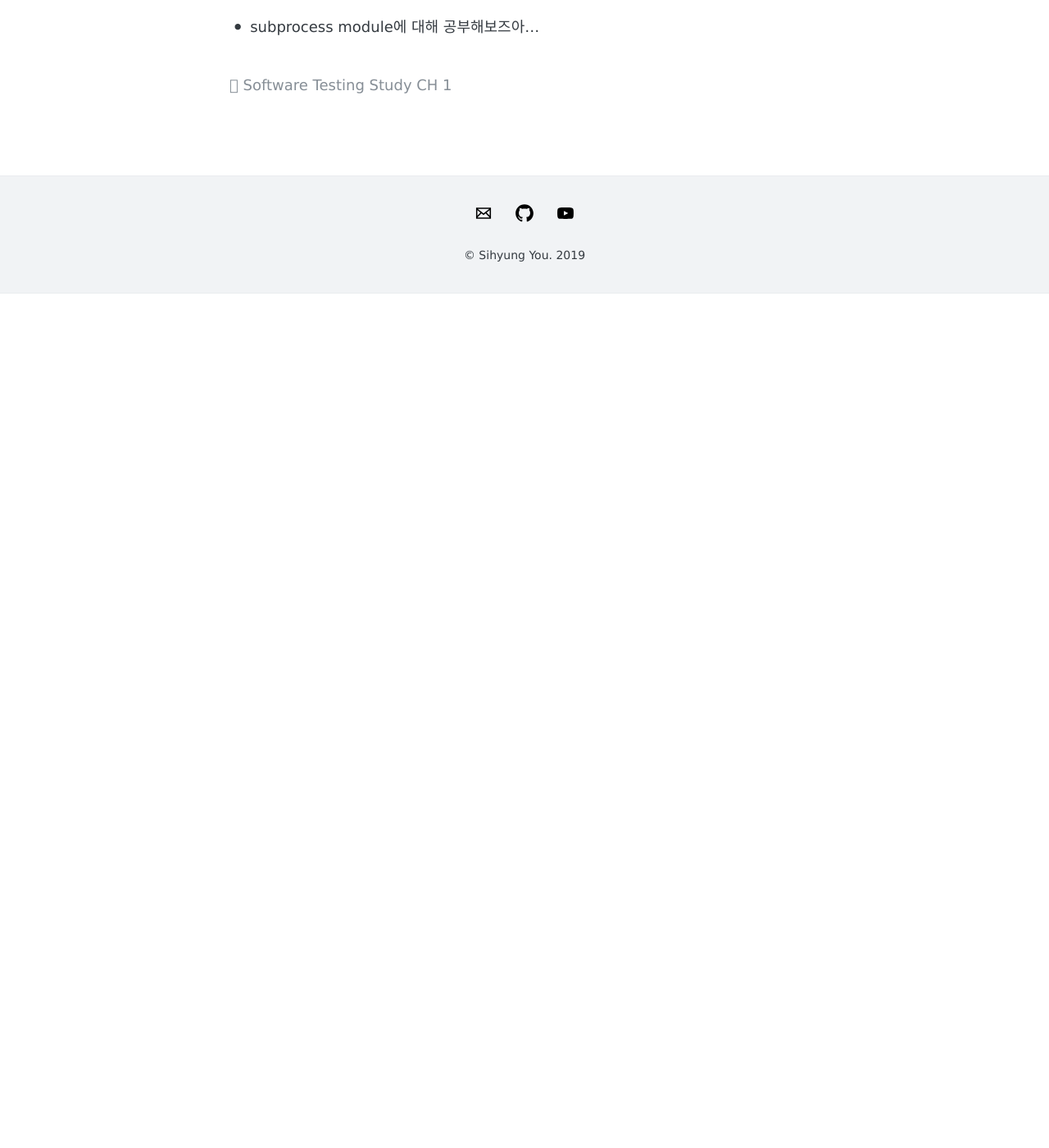
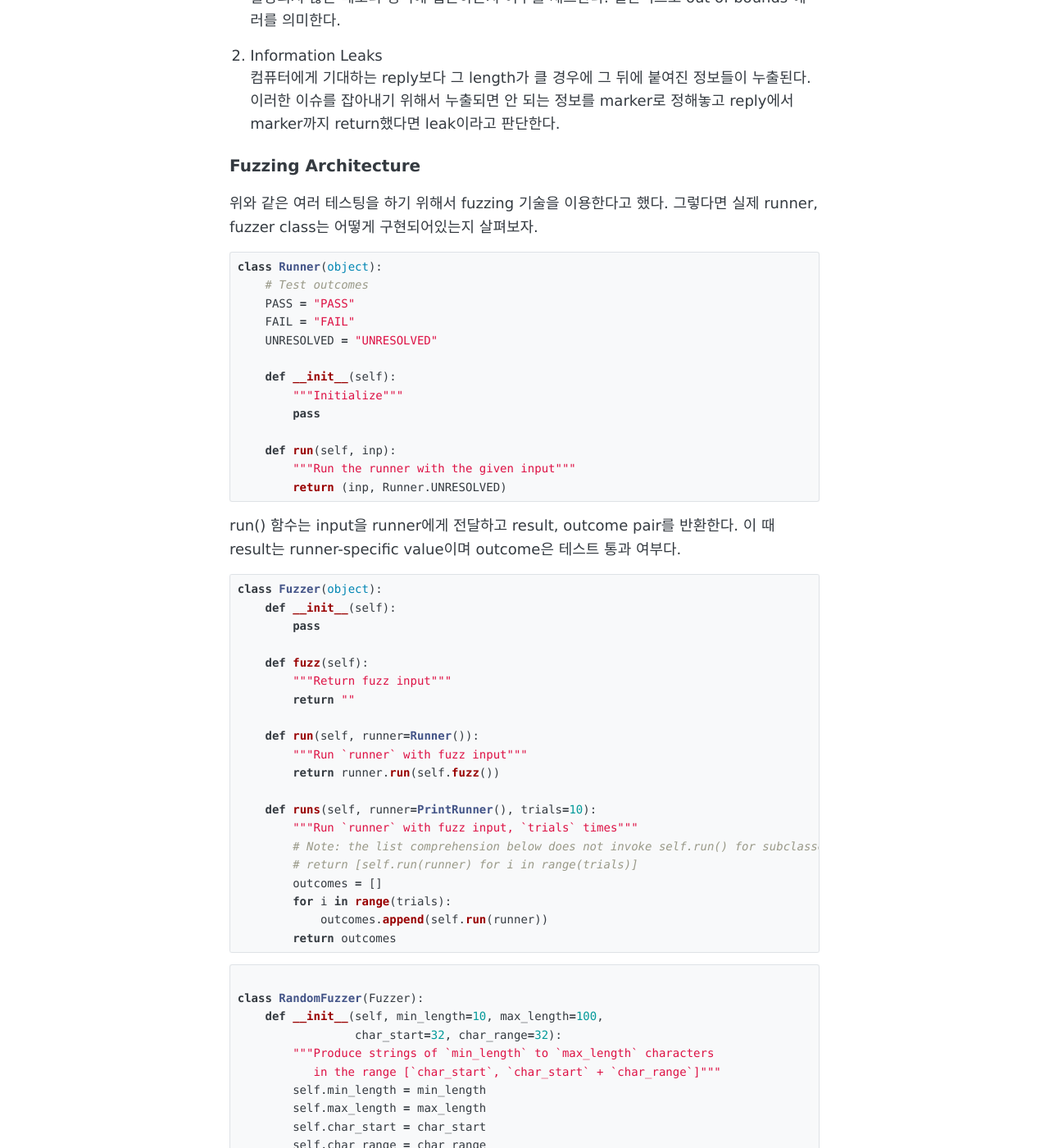
Before and after one commit to sihyungyou/sihyungyou.github.io, a Jekyll site: the page built from _posts/2019-07-23-fuzzingbook-ch2-1.md, in a window 1280 px wide and 1400 px high, scrolled down 1966 px. Shown: the whole window at 82% size. Built offline with Jekyll 4.4.1, drawn with Linux system fonts in a browser that asks for light colours; before the commit the page ends 2324 px from its top, so only the background shows below that; some of the changed text lies outside the part shown.

Commit message:
fuzzingbook-ch2-1

```diff
--- a/_posts/2019-07-23-fuzzingbook-ch2-1.md
+++ b/_posts/2019-07-23-fuzzingbook-ch2-1.md
@@ -42,10 +42,83 @@ C언어를 비롯한 대부분의 언어는 buffer overflow에 대해서 error m
 memory 영역을 벗어나는 할당의 경우 시스템의 속도가 현저히 느려지고 통제불능이 되어버려 재부팅밖에는 해결책이 없을 수 있다. 정수에 들어갈 수 없는 큰 수를 생성시켜서 이와 같은 상황에 대해 testing이 가능하다.
 
 ### Catching Errors
+위의 버그들 (hang or crash를 야기하는) 외에도 여러 에러들 또한 잡을 수 있다.
+
+1. Checking Memory Access
+할당되지 않은 메모리 영역에 접근하는지 여부를 체크한다. 일반적으로 out of bounds 에러를 의미한다.
+
+2. Information Leaks
+컴퓨터에게 기대하는 reply보다 그 length가 클 경우에 그 뒤에 붙여진 정보들이 누출된다. 이러한 이슈를 잡아내기 위해서 누출되면 안 되는 정보를 marker로 정해놓고 reply에서 marker까지 return했다면 leak이라고 판단한다.
+
+### Fuzzing Architecture
+위와 같은 여러 테스팅을 하기 위해서 fuzzing 기술을 이용한다고 했다. 그렇다면 실제 runner, fuzzer class는 어떻게 구현되어있는지 살펴보자.
+
+~~~python
+class Runner(object):
+    # Test outcomes
+    PASS = "PASS"
+    FAIL = "FAIL"
+    UNRESOLVED = "UNRESOLVED"
+
+    def __init__(self):
+        """Initialize"""
+        pass
+
+    def run(self, inp):
+        """Run the runner with the given input"""
+        return (inp, Runner.UNRESOLVED)
+~~~
+run() 함수는 input을 runner에게 전달하고 result, outcome pair를 반환한다. 이 때 result는 runner-specific value이며 outcome은 테스트 통과 여부다.
+
+~~~python
+class Fuzzer(object):
+    def __init__(self):
+        pass
+
+    def fuzz(self):
+        """Return fuzz input"""
+        return ""
+
+    def run(self, runner=Runner()):
+        """Run `runner` with fuzz input"""
+        return runner.run(self.fuzz())
+
+    def runs(self, runner=PrintRunner(), trials=10):
+        """Run `runner` with fuzz input, `trials` times"""
+        # Note: the list comprehension below does not invoke self.run() for subclasses
+        # return [self.run(runner) for i in range(trials)]
+        outcomes = []
+        for i in range(trials):
+            outcomes.append(self.run(runner))
+        return outcomes
+~~~
+
+~~~python
+
+class RandomFuzzer(Fuzzer):
+    def __init__(self, min_length=10, max_length=100,
+                 char_start=32, char_range=32):
+        """Produce strings of `min_length` to `max_length` characters
+           in the range [`char_start`, `char_start` + `char_range`]"""
+        self.min_length = min_length
+        self.max_length = max_length
+        self.char_start = char_start
+        self.char_range = char_range
+
+    def fuzz(self):
+        string_length = random.randrange(self.min_length, self.max_length + 1)
+        out = ""
+        for i in range(0, string_length):
+            out += chr(random.randrange(self.char_start,
+                                        self.char_start + self.char_range))
+        return out
+~~~
+Fuzzer의 에서 주목할 것은 fuzz()와 run()이다. 먼저 fuzz()는 입력값을 그대로 반환함으로써 출력하거나 다른 메소드에 전달할 수 있도록 한다. 하지만 아래 코드 RandomFuzzer 에서는 랜덤한 문자열을 생성하는 역할을 한다. run()을 통해 fuzzed data를 Runner class에 전달하여 result, outcome pair를 반환받는다.
 
 
 ### 배운 점
-
+- Fuzzer, Runner에 대한 기본 개념, 사용법 및 배경
+- Fuzzing으로 생성한 input은 랜덤하면서 많은 경우의 수를 통해 예상하지 못했던 여러 behavior들을 이끌어냄으로써 Software Testing 영역에 적용된다.
 
 ### 생각 및 질문
-- subprocess module에 대해 공부해보즈아...
+- python subprocess module에 대해 공부해보즈아...
```
